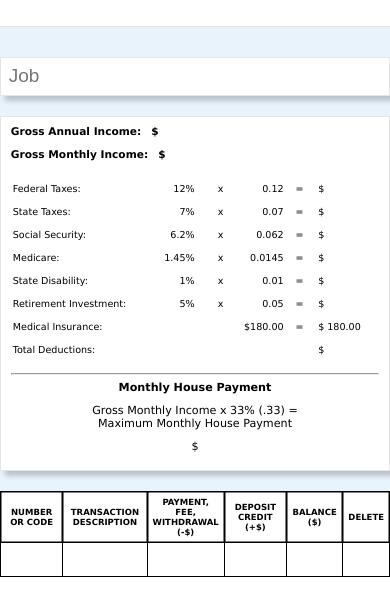
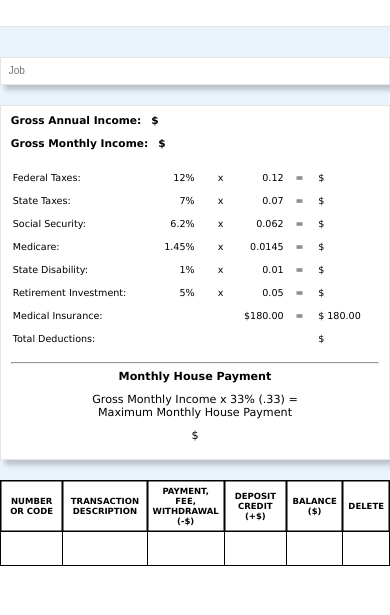
Before and after one commit to Michael-B7/EECU-Finance, a plain HTML site: page index.html in a window 390 px wide. Shown: the part 311-926 px from the top of the page. Drawn offline with Linux system fonts and the light colour scheme.

Commit message:
trying font

```diff
--- a/css/styles.css
+++ b/css/styles.css
@@ -329,4 +329,8 @@ th:hover{
     *{
         font-size: .95em;
     }
+
+    #jobInput{
+        font-size: .9em;
+    }
 }
```
